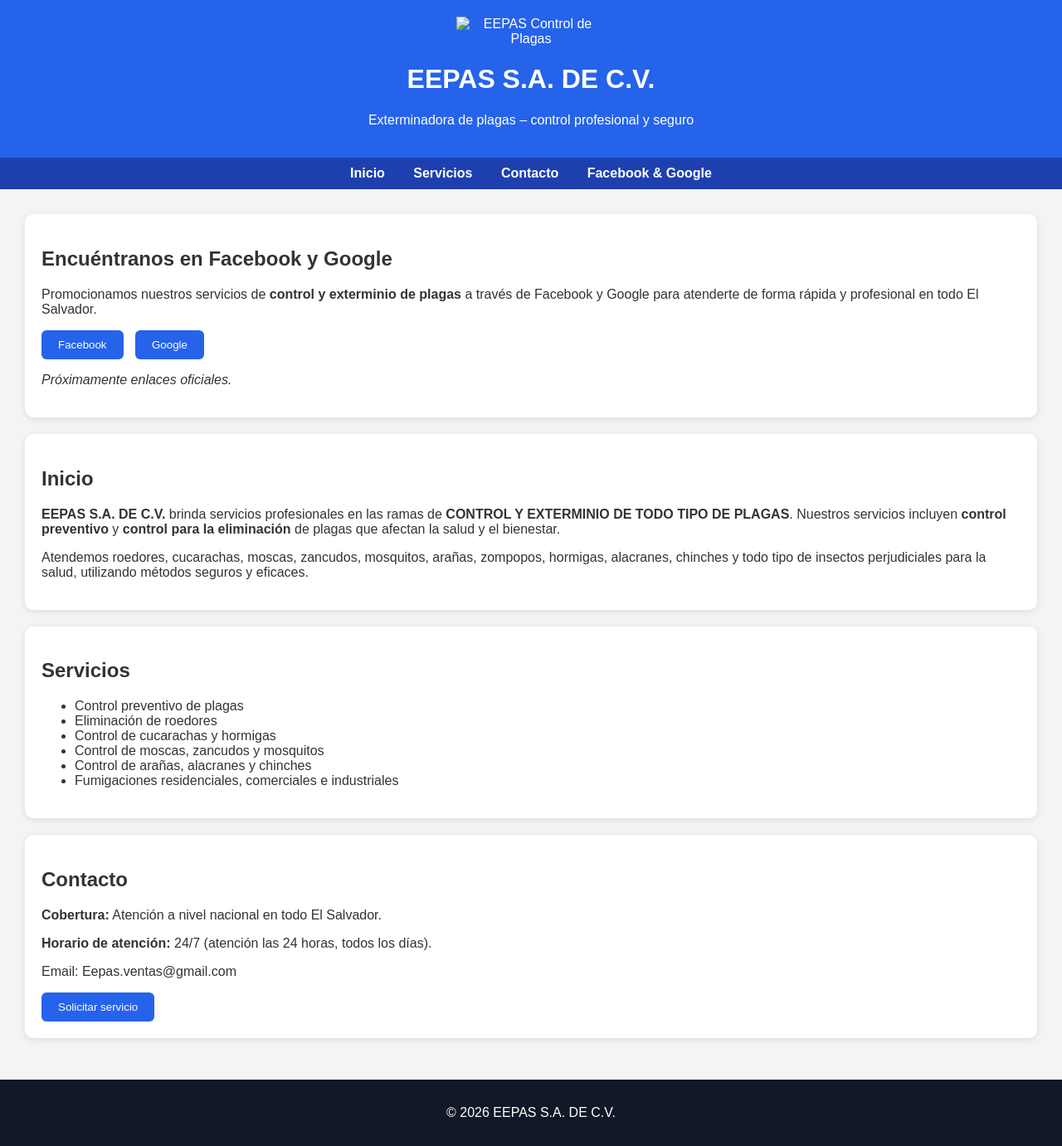
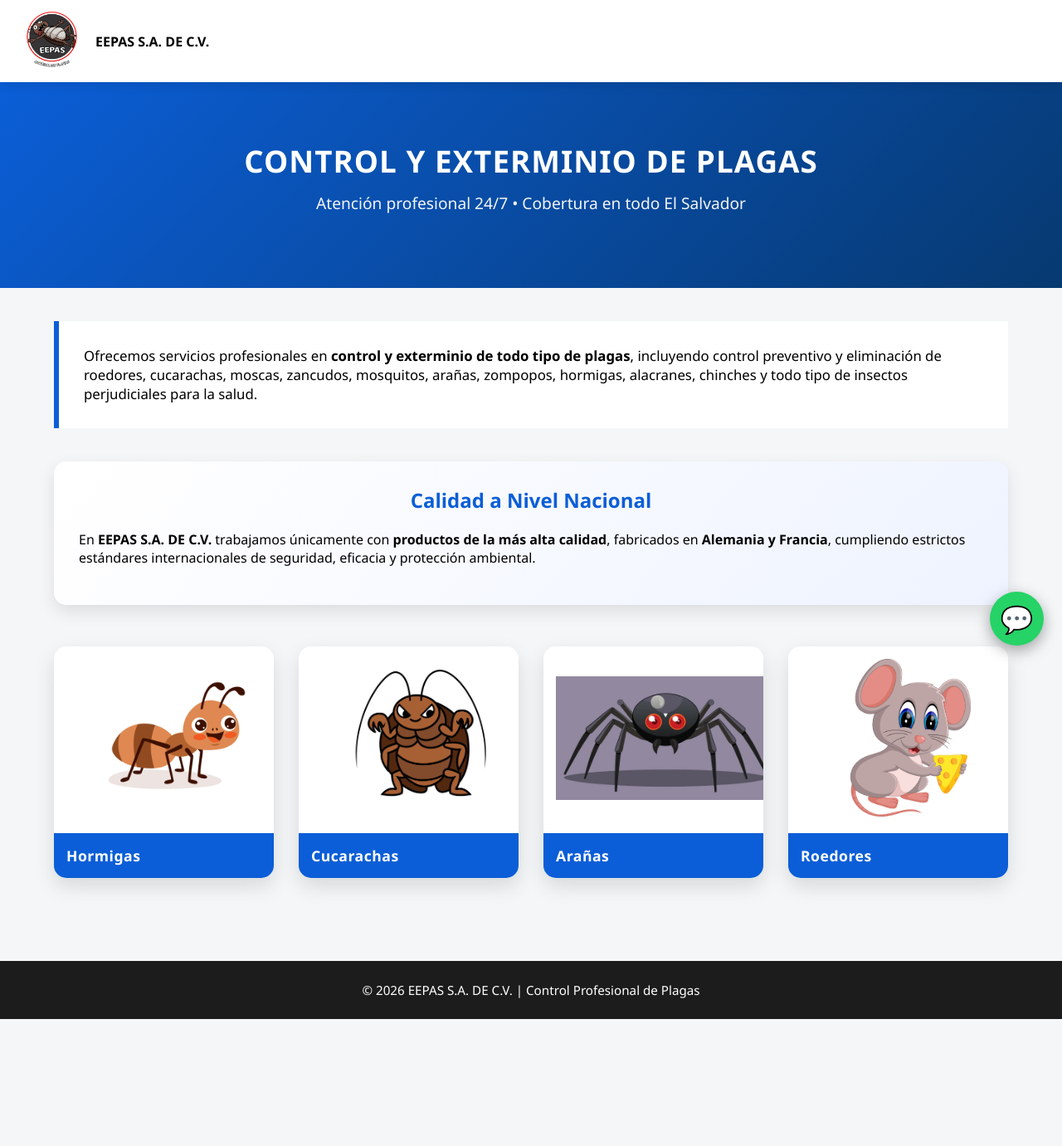
Before and after one commit to ale10hernz-eng/EEPAS-S-A-DE-C-V, a plain HTML site: page index.html in a window 1280 px wide. Shown: the whole page at 83% size. After the commit the page ends 1228 px from the top, so only its background shows below. Drawn offline with Linux system fonts and the light colour scheme.

Commit message:
Add files via upload

```diff
--- a/index.html
+++ b/index.html
@@ -1,123 +1,220 @@
 <!DOCTYPE html>
 <html lang="es">
 <head>
-  <meta charset="UTF-8" />
-  <meta name="viewport" content="width=device-width, initial-scale=1.0" />
-  <title>EEPAS S.A. DE C.V.</title>
+    <meta charset="UTF-8">
+    <meta name="viewport" content="width=device-width, initial-scale=1.0">
+    <title>EEPAS S.A. DE C.V. | Control de Plagas</title>
+
     <style>
+        :root {
+            --primario: #0b5ed7;
+            --oscuro: #1c1c1c;
+            --gris: #f4f6f8;
+            --acento: #ffc107;
+        }
+
         body {
-      font-family: Arial, sans-serif;
+            font-family: 'Segoe UI', Arial, sans-serif;
             margin: 0;
-      background: #f4f4f4;
-      color: #333;
+            background: var(--gris);
         }
+
+        /* ANIMACIONES */
+        @keyframes aparecer {
+            from { opacity: 0; transform: translateY(40px); }
+            to { opacity: 1; transform: translateY(0); }
+        }
+
+        @keyframes flotar {
+            0% { transform: translateY(0); }
+            50% { transform: translateY(-6px); }
+            100% { transform: translateY(0); }
+        }
+
+        nav {
+            background: white;
+            padding: 12px 25px;
+            display: flex;
+            align-items: center;
+            gap: 15px;
+            box-shadow: 0 3px 12px rgba(0,0,0,0.1);
+            position: sticky;
+            top: 0;
+            z-index: 1000;
+        }
+
+        .logo-img {
+            height: 75px;
+            animation: flotar 3s infinite;
+        }
+
         header {
-      background: #2563eb;
+            background: linear-gradient(135deg, #0b5ed7, #063970);
             color: white;
-      padding: 20px;
+            text-align: center;
+            padding: 70px 20px;
+            animation: aparecer 1s ease;
+        }
+
+        header h1 {
+            margin: 0;
+            font-size: 2.3rem;
+            letter-spacing: 1px;
+        }
+
+        header p {
+            font-size: 1.2rem;
+            margin-top: 12px;
+            opacity: 0.95;
+        }
+
+        .container {
+            max-width: 1150px;
+            margin: auto;
+            padding: 40px 20px;
+        }
+
+        .texto-oficial {
+            background: white;
+            padding: 30px;
+            border-left: 6px solid var(--primario);
+            margin-bottom: 40px;
+            font-size: 1.05rem;
+            animation: aparecer 1.2s ease;
+        }
+
+        .destacado {
+            background: linear-gradient(135deg, #ffffff, #eef3ff);
+            padding: 30px;
+            border-radius: 15px;
+            margin-bottom: 50px;
+            box-shadow: 0 8px 20px rgba(0,0,0,0.1);
+            animation: aparecer 1.3s ease;
+        }
+
+        .destacado h2 {
+            color: var(--primario);
+            margin-top: 0;
             text-align: center;
         }
-    nav {
-      background: #1e40af;
-      padding: 10px;
-      text-align: center;
+
+        .grid-plagas {
+            display: grid;
+            grid-template-columns: repeat(auto-fit, minmax(220px, 1fr));
+            gap: 30px;
         }
-    nav a {
-      color: white;
-      margin: 0 15px;
-      text-decoration: none;
-      font-weight: bold;
-    }
-    nav a:hover {
-      text-decoration: underline;
-    }
-    .container {
-      padding: 30px;
-    }
+
         .card {
             background: white;
-      padding: 20px;
-      border-radius: 10px;
-      box-shadow: 0 2px 8px rgba(0,0,0,0.1);
-      margin-bottom: 20px;
+            border-radius: 15px;
+            overflow: hidden;
+            box-shadow: 0 10px 25px rgba(0,0,0,0.12);
+            transition: transform 0.4s, box-shadow 0.4s;
+            animation: aparecer 1.4s ease;
         }
+
+        .card:hover {
+            transform: translateY(-12px) scale(1.03);
+            box-shadow: 0 18px 35px rgba(0,0,0,0.25);
+        }
+
+        .card img {
+            width: 100%;
+            height: 190px;
+            object-fit: contain;
+            padding: 15px;
+            background: white;
+        }
+
+        .card h3 {
+            margin: 0;
+            padding: 15px;
+            background: var(--primario);
+            color: white;
+            font-size: 1.1rem;
+            letter-spacing: 0.5px;
+        }
+
         footer {
-      background: #111827;
+            background: var(--oscuro);
             color: white;
             text-align: center;
-      padding: 15px;
+            padding: 25px;
+            margin-top: 60px;
+            font-size: 0.95rem;
         }
-    button {
-      background: #2563eb;
+
+        .btn-whatsapp {
+            position: fixed;
+            bottom: 22px;
+            right: 22px;
+            background: #25d366;
             color: white;
-      border: none;
-      padding: 10px 20px;
-      border-radius: 6px;
-      cursor: pointer;
-    }
-    button:hover {
-      background: #1d4ed8;
+            width: 65px;
+            height: 65px;
+            border-radius: 50%;
+            display: flex;
+            align-items: center;
+            justify-content: center;
+            font-size: 32px;
+            text-decoration: none;
+            box-shadow: 0 6px 18px rgba(0,0,0,0.35);
+            animation: flotar 2.5s infinite;
         }
     </style>
 </head>
 <body>
 
+<nav>
+    <img src="logo.png" alt="Logo EEPAS" class="logo-img">
+    <strong>EEPAS S.A. DE C.V.</strong>
+</nav>
+
 <header>
-    <img src="logo.jpeg" alt="EEPAS Control de Plagas" style="max-width:180px; width:100%; height:auto; display:block; margin:0 auto 15px;">
-    <h1>EEPAS S.A. DE C.V.</h1>
-    <p>Exterminadora de plagas – control profesional y seguro</p>
+    <h1>CONTROL Y EXTERMINIO DE PLAGAS</h1>
+    <p>Atención profesional 24/7 • Cobertura en todo El Salvador</p>
 </header>
 
-  <nav>
-    <a href="#inicio">Inicio</a>
-    <a href="#servicios">Servicios</a>
-    <a href="#contacto">Contacto</a>
-    <a href="#publicidad">Facebook & Google</a>
-  </nav>
+<div class="container">
 
-  <div class="container">
-    <div id="publicidad" class="card">
-      <h2>Encuéntranos en Facebook y Google</h2>
-      <p>Promocionamos nuestros servicios de <strong>control y exterminio de plagas</strong> a través de Facebook y Google para atenderte de forma rápida y profesional en todo El Salvador.</p>
-      <p>
-        <a href="#" style="display:inline-block; margin-right:10px; text-decoration:none;">
-          <button>Facebook</button>
-        </a>
-        <a href="#" style="display:inline-block; text-decoration:none;">
-          <button>Google</button>
-        </a>
-      </p>
-      <p><em>Próximamente enlaces oficiales.</em></p>
-    </div>
-    <div id="inicio" class="card">
-      <h2>Inicio</h2>
-      <p><strong>EEPAS S.A. DE C.V.</strong> brinda servicios profesionales en las ramas de <strong>CONTROL Y EXTERMINIO DE TODO TIPO DE PLAGAS</strong>. Nuestros servicios incluyen <strong>control preventivo</strong> y <strong>control para la eliminación</strong> de plagas que afectan la salud y el bienestar.</p>
-      <p>Atendemos roedores, cucarachas, moscas, zancudos, mosquitos, arañas, zompopos, hormigas, alacranes, chinches y todo tipo de insectos perjudiciales para la salud, utilizando métodos seguros y eficaces.</p>
+    <div class="texto-oficial">
+        Ofrecemos servicios profesionales en <strong>control y exterminio de todo tipo de plagas</strong>, incluyendo control preventivo y eliminación de roedores, cucarachas, moscas, zancudos, mosquitos, arañas, zompopos, hormigas, alacranes, chinches y todo tipo de insectos perjudiciales para la salud.
     </div>
 
-    <div id="servicios" class="card">
-      <h2>Servicios</h2>
-      <ul>
-        <li>Control preventivo de plagas</li>
-        <li>Eliminación de roedores</li>
-        <li>Control de cucarachas y hormigas</li>
-        <li>Control de moscas, zancudos y mosquitos</li>
-        <li>Control de arañas, alacranes y chinches</li>
-        <li>Fumigaciones residenciales, comerciales e industriales</li>
-      </ul>
+    <div class="destacado">
+        <h2>Calidad a Nivel Nacional</h2>
+        <p>
+            En <strong>EEPAS S.A. DE C.V.</strong> trabajamos únicamente con <strong>productos de la más alta calidad</strong>, fabricados en <strong>Alemania y Francia</strong>, cumpliendo estrictos estándares internacionales de seguridad, eficacia y protección ambiental.
+        </p>
     </div>
 
-    <div id="contacto" class="card">
-      <h2>Contacto</h2>
-      <p><strong>Cobertura:</strong> Atención a nivel nacional en todo El Salvador.</p>
-      <p><strong>Horario de atención:</strong> 24/7 (atención las 24 horas, todos los días).</p>
-      <p>Email: Eepas.ventas@gmail.com</p>
-      <button>Solicitar servicio</button>
+    <div class="grid-plagas">
+        <div class="card">
+            <img src="hormigas.jpg" alt="Hormigas">
+            <h3>Hormigas</h3>
+        </div>
+
+        <div class="card">
+            <img src="cucarachas.png" alt="Cucarachas">
+            <h3>Cucarachas</h3>
+        </div>
+
+        <div class="card">
+            <img src="araña.jpg" alt="Arañas">
+            <h3>Arañas</h3>
+        </div>
+
+        <div class="card">
+            <img src="roedor.jfif" alt="Roedores">
+            <h3>Roedores</h3>
+        </div>
     </div>
 </div>
 
+<a href="https://wa.me/50370335429" class="btn-whatsapp" target="_blank">💬</a>
+
 <footer>
-    <p>© 2026 EEPAS S.A. DE C.V.</p>
+    © 2026 EEPAS S.A. DE C.V. | Control Profesional de Plagas
 </footer>
 
 </body>
```
Also changed, not shown: araña.jpg (added), cucarachas.png (added), hormigas.jpg (added), logo.png (added), roedor.jfif (added). Lines whose indentation alone changed are shown as unchanged.
